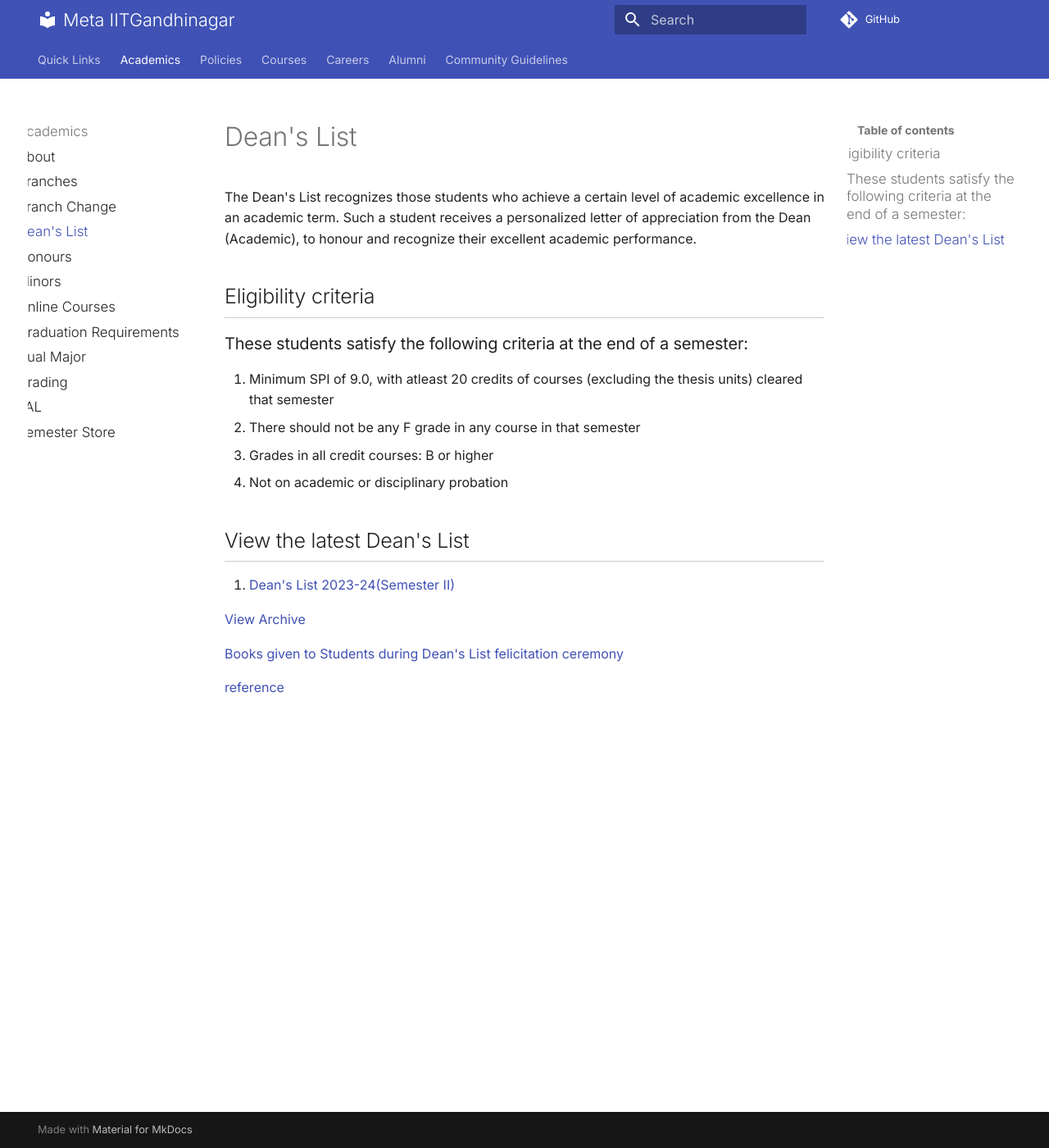
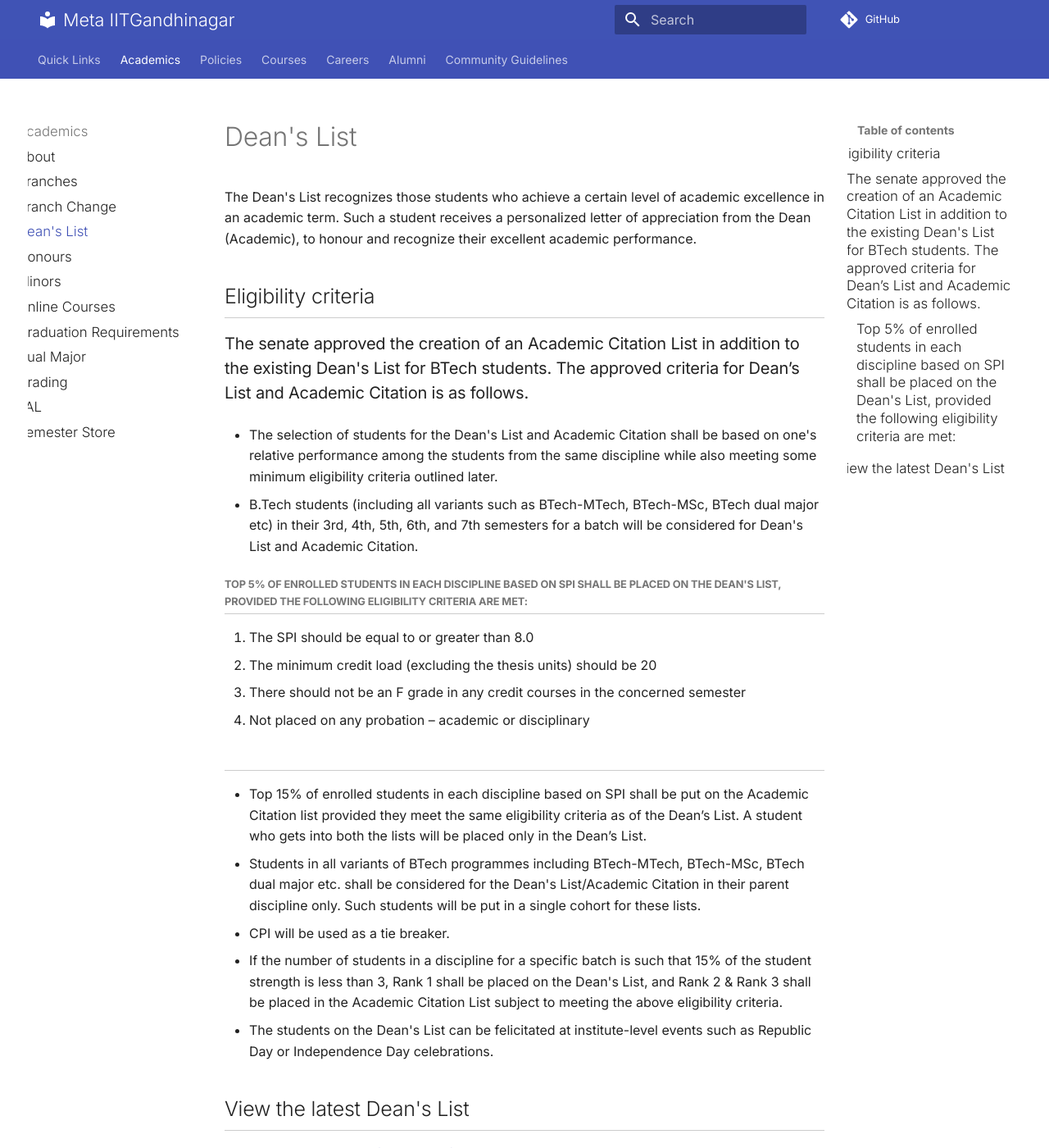
Before and after one commit to OpenSource-IITGn/metaiitgn, an MkDocs documentation site: the page built from docs/academics_dean's_list.md, in a window 1280 px wide and 1400 px high. Shown: the whole window at 82% size. Built offline with MkDocs 1.6.1 and Material for MkDocs 9.7.7, drawn with Linux system fonts in a browser that asks for light colours; nearby versions of some CDN libraries; comment, search, counter and statistics services are not loaded; some of the changed text lies outside the part shown.

Commit message:
add dean's list latest data

```diff
--- a/docs/academics_dean's_list.md
+++ b/docs/academics_dean's_list.md
@@ -4,12 +4,27 @@ The Dean's List recognizes those students who achieve a certain level of academi
 
 ## Eligibility criteria
 
-### These students satisfy the following criteria at the end of a semester:
+### The senate approved the creation of an Academic Citation List in addition to the existing Dean's List for BTech students. The approved criteria for Dean’s List and Academic Citation is as follows.
 
-1. Minimum SPI of 9.0, with atleast 20 credits of courses (excluding the thesis units) cleared that semester
-2.  There should not be any F grade in any course in that semester
-3.  Grades in all credit courses: B or higher
-4. Not on academic or disciplinary probation
+* The selection of students for the Dean's List and Academic Citation shall be based on one's relative performance among the students from the same discipline while also meeting some minimum eligibility criteria outlined later.
+
+* B.Tech students (including all variants such as BTech-MTech, BTech-MSc, BTech dual major etc) in their 3rd, 4th, 5th, 6th, and 7th semesters for a batch will be considered for Dean's List and Academic Citation.
+
+##### Top 5% of enrolled students in each discipline based on SPI shall be placed on the Dean's List, provided the following eligibility criteria are met:
+
+1. The SPI should be equal to or greater than 8.0
+2. The minimum credit load (excluding the thesis units) should be 20
+3. There should not be an F grade in any credit courses in the concerned semester
+4. Not placed on any probation – academic or disciplinary
+
+##
+
+* Top 15% of enrolled students in each discipline based on SPI shall be put on the Academic Citation list provided they meet the same eligibility criteria as of the Dean’s List. A student who gets into both the lists will be placed only in the Dean’s List.
+* Students in all variants of BTech programmes including BTech-MTech, BTech-MSc, BTech dual major etc. shall be considered for the Dean's List/Academic Citation in their parent discipline only. Such students will be put in a single cohort for these lists.
+* CPI will be used as a tie breaker.
+* If the number of students in a discipline for a specific batch is such that 15% of the student strength is less than 3, Rank 1 shall be placed on the Dean's List, and Rank 2 & Rank 3 shall be placed in the Academic Citation List subject to meeting the above eligibility criteria.
+* The students on the Dean's List can be felicitated at institute-level events such as Republic Day or Independence Day celebrations.
+
 
 ## View the latest Dean's List
 
@@ -20,4 +35,4 @@ The Dean's List recognizes those students who achieve a certain level of academi
 
 [Books given to Students during Dean's List felicitation ceremony](https://docs.google.com/spreadsheets/d/1sD3fj3YLjeRPVLUnm5a-NuxDhoAwCeUerOoftMiDvVk/edit?gid=0#gid=0)
 
-[reference](https://iitgn.ac.in/students/deanslist)
+[reference]<https://iitgn.ac.in/students/deanslist>
```
